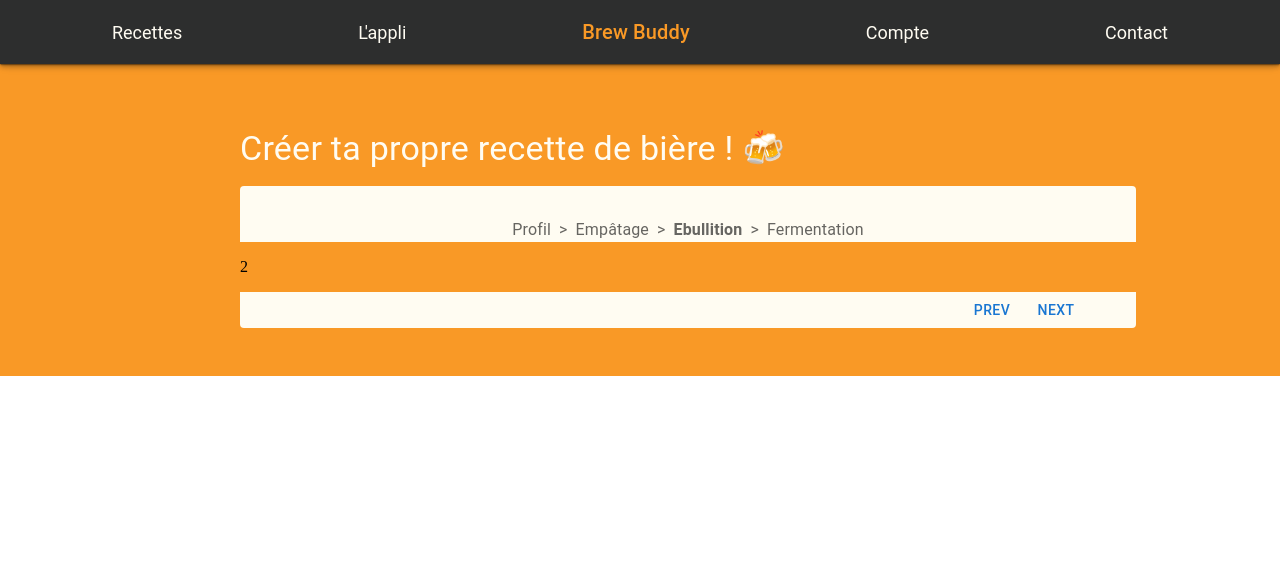
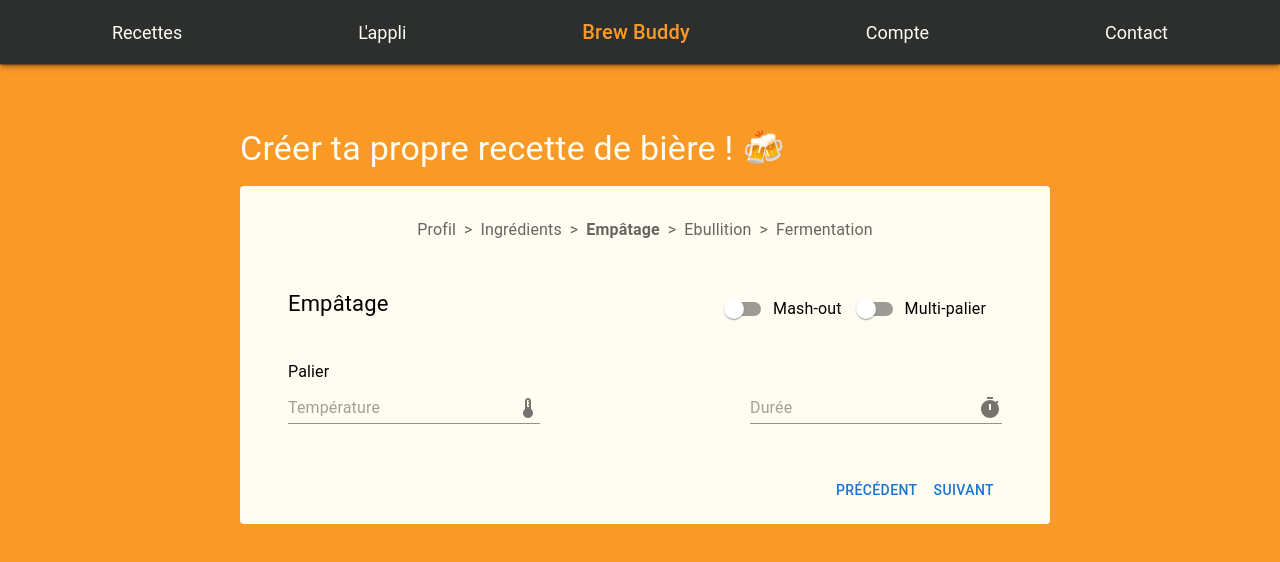
Before and after one commit to Chasmyr/BrewBuddy-Front, a React (Vite) app: page /recipe in a window 1280 px wide. Shown: the top 562 px of the page. Built offline with nearby package versions, Linux system fonts and the light colour scheme.

Commit message:
recipe form

```diff
--- /dev/null
+++ b/src/components/recipeForm/RecipeFormBoiling.tsx
@@ -0,0 +1,36 @@
+import { Box, Typography } from "@mui/material"
+
+const RecipeFormBoiling = () =>{
+
+    return (
+        <Box
+            sx={{
+                display: "flex",
+                justifyContent: "center",
+                alignContent: "center",
+                flexDirection: "column",
+                width: "100%",
+                bgcolor: "#FFFCF2",
+                p: 6
+            }}
+        >
+            <Box
+                sx={{
+                    mb: 2,
+                    width: "100%",
+                    display: "flex",
+                    justifyContent: "space-between"
+                }}
+            >
+                <Typography
+                    variant="h4"
+                    fontSize={22}
+                >
+                    Ebullition
+                </Typography>
+            </Box>
+        </Box>
+    )
+}
+
+export default RecipeFormBoiling
--- a/src/components/recipeForm/RecipeFormIngredient.tsx
+++ b/src/components/recipeForm/RecipeFormIngredient.tsx
@@ -22,7 +22,7 @@
                 flexDirection: "column",
                 width: "100%",
                 bgcolor: "#FFFCF2",
-                px: 6
+                p: 6
             }}
         >
             <Box
--- /dev/null
+++ b/src/components/recipeForm/RecipeFormMashing.tsx
@@ -0,0 +1,101 @@
+import { Box, FormControlLabel, Switch, Typography } from "@mui/material"
+import TempAndDuration from "./TempAndDuration"
+
+type RecipeFormMashingProps = {
+    isMulti: boolean,
+    setIsMulti: React.Dispatch<React.SetStateAction<boolean>>,
+    isMashout: boolean,
+    setIsMashout: React.Dispatch<React.SetStateAction<boolean>>
+}
+
+const RecipeFormMashing: React.FC<RecipeFormMashingProps>  = ({isMulti, setIsMulti, isMashout, setIsMashout}) => {
+
+    const handleChangeSwitchMulti = () => {
+        setIsMulti(!isMulti)
+    }
+
+    const handleChangeSwitchMashout = () => {
+        setIsMashout(!isMashout)
+    }
+
+    return (
+        <Box
+            sx={{
+                display: "flex",
+                justifyContent: "center",
+                alignContent: "center",
+                flexDirection: "column",
+                width: "100%",
+                bgcolor: "#FFFCF2",
+                p: 6
+            }}
+        >
+            <Box
+                sx={{
+                    mb: 2,
+                    width: "100%",
+                    display: "flex",
+                    justifyContent: "space-between"
+                }}
+            >
+                <Typography
+                    variant="h4"
+                    fontSize={22}
+                >
+                    Empâtage
+                </Typography>
+                <Box>
+                    <FormControlLabel
+                        control={
+                            <Switch
+                                checked={isMashout}
+                                onChange={handleChangeSwitchMashout}
+                            />
+                        }
+                        label="Mash-out"
+                    />
+                    <FormControlLabel
+                        control={
+                            <Switch
+                                checked={isMulti}
+                                onChange={handleChangeSwitchMulti}
+                            />
+                        }
+                        label="Multi-palier"
+                    />
+                </Box>
+
+                </Box>
+            <Box
+                sx={{
+                    display: "flex",
+                    justifyContent: "space-between",
+                    alignContent: "center",
+                    flexDirection: "column",
+                    mt:2
+                }}
+            >
+                {isMulti ?
+                        <Box
+                            sx={{
+                                display: "flex",
+                                flexDirection: "column",
+                                width: "100%",
+                                justifyContent: "center",
+                                alignContent: "center",
+                                gap: 2
+                            }}
+                        >
+                            <TempAndDuration title="Palier 1" />
+                            <TempAndDuration title="Palier 2" />
+                            <TempAndDuration title="Palier 3" />
+                        </Box>
+                    :
+                        <TempAndDuration title="Palier" />
+                }
+            </Box>
+        </Box>
+    )
+}
+
+export default RecipeFormMashing
--- a/src/components/recipeForm/RecipeOptions.tsx
+++ b/src/components/recipeForm/RecipeOptions.tsx
@@ -30,6 +30,7 @@
                 width: "100%",
                 bgcolor: "#FFFCF2",
                 px: 6,
+                pb: 2,
                 borderBottomLeftRadius: 4,
                 borderBottomRightRadius: 4
             }}
@@ -38,15 +39,15 @@
                 <Button
                 onClick={handlePrev}
                 >
-                    PREV
+                    Précédent
                 </Button>
             )}
 
-            {currentStep < 3 && (
+            {currentStep < steps.length - 1 && (
                 <Button
                     onClick={handleNext}
                 >
-                    NEXT
+                    Suivant
                 </Button>
             )}
         </Box>
--- /dev/null
+++ b/src/components/recipeForm/TempAndDuration.tsx
@@ -0,0 +1,69 @@
+import { DeviceThermostat, Timer } from "@mui/icons-material"
+import { Box, InputAdornment, TextField, Typography } from "@mui/material"
+
+type TempAndDurationProps = {
+    title: string | null,
+    temperature: number,
+    setTemperature: React.Dispatch<React.SetStateAction<number>>,
+    duration: number,
+    setDuration: React.Dispatch<React.SetStateAction<number>>
+}
+
+const TempAndDuration: React.FC<TempAndDurationProps>  = ({title, temperature, setTemperature, duration, setDuration}) => {
+
+    return (
+        <Box sx={{width: "100%"}}>
+            {title && (
+                <Typography gutterBottom sx={{mb:1}}>
+                    {title}
+                </Typography>
+            )}
+            <Box
+                sx={{
+                    display: "flex",
+                    justifyContent: "space-between",
+                    alignContent: "center"
+                }}
+            >
+                <TextField
+                    placeholder="Température"
+                    type="number"
+                    variant="standard"
+                    slotProps={{
+                        input: {
+                            endAdornment:
+                                <InputAdornment position="end">
+                                    <DeviceThermostat />
+                                </InputAdornment>
+                        }
+                    }}
+                    onKeyDown={(e) => {
+                        if (['e', 'E', '+', '-', '.'].includes(e.key)) {
+                            e.preventDefault()
+                        }
+                    }}
+                />
+                <TextField
+                    placeholder="Durée"
+                    type="number"
+                    variant="standard"
+                    slotProps={{
+                        input: {
+                            endAdornment:
+                                <InputAdornment position="end">
+                                    <Timer />
+                                </InputAdornment>
+                        }
+                    }}
+                    onKeyDown={(e) => {
+                        if (['e', 'E', '+', '-', '.'].includes(e.key)) {
+                            e.preventDefault()
+                        }
+                    }}
+                />
+            </Box>
+        </Box>
+    )
+}
+
+export default TempAndDuration
--- a/src/pages/Recipe.tsx
+++ b/src/pages/Recipe.tsx
@@ -5,12 +5,16 @@
 import RecipeBreadcrumb from "../components/recipeForm/RecipeBreadcrumb"
 import { useState } from "react"
 import RecipeOptions from "../components/recipeForm/RecipeOptions"
+import RecipeFormMashing from "../components/recipeForm/RecipeFormMashing"
+import { recipeSteps } from "../utils/const"
+import RecipeFormBoiling from "../components/recipeForm/RecipeFormBoiling"
 
 
 const RecipePage = () => {
 
     const [currentStep, setCurrentStep] = useState(2)
-    const recipeSteps = ['Profil', 'Empâtage', 'Ebullition', 'Fermentation']
+    const [isMultiMashing, setIsMultiMashing] = useState(false)
+    const [isMashout, setIsMashout] = useState(false)
 
     return (
         <>
@@ -18,10 +22,10 @@
             <Box
                 sx={{
                     width: "100%",
-                    minHeight: "100%",
+                    minHeight: "100vh",
                     display: "flex",
                     alignItems: "center",
-                    justifyContent: "center",
+                    justifyContent: "flex-start",
                     flexDirection: "column",
                     bgcolor: "#F99926",
                 }}
@@ -29,10 +33,15 @@
                 <Box
                     sx={{
                         width: "80%",
-                        maxWidth: "800px",
+                        maxWidth: "800px"
+                    }}
+                >
+                    <Box
+                        sx={{
                             mb: 2,
                             mt: 16,
-                        color: '#FFFCF2'
+                            color: '#FFFCF2',
+                            width: "714px"
                         }}
                     >
                         <Typography variant="h4">
@@ -41,37 +50,28 @@
                     </Box>
                     <Box
                         sx={{
-                        width: "80%",
-                        maxWidth: "800px",
-                        mb: 6
+                            width: "714px",
+                            mb: 6,
                         }}
                     >
                         <RecipeBreadcrumb currentStep={currentStep} setCurrentStep={setCurrentStep} steps={recipeSteps}/>
                         {currentStep === 0 && (
-                        <>
                             <RecipeFormBase />
-                            <RecipeFormIngredient />
-                        </>
                         )}
 
                         {currentStep === 1 && (
-                        <p>
-                            1
-                        </p>
+                            <RecipeFormIngredient />
                         )}
 
                         {currentStep === 2 && (
-                        <p>
-                            2
-                        </p>
+                            <RecipeFormMashing isMulti={isMultiMashing} setIsMulti={setIsMultiMashing} isMashout={isMashout} setIsMashout={setIsMashout} />
                         )}
 
                         {currentStep === 3 && (
-                        <p>
-                            3
-                        </p>
+                            <RecipeFormBoiling />
                         )}
                         <RecipeOptions currentStep={currentStep} setCurrentStep={setCurrentStep} steps={recipeSteps} />
+                    </Box>
                 </Box>
             </Box>
         </>
--- a/src/utils/const.ts
+++ b/src/utils/const.ts
@@ -1,6 +1,8 @@
 import { IngredientType } from "../type/ingredient"
 
 export const beerStyles = ["Pils", "IPA", "NEIPA", "Pale Ale", "Stout", "Porter"]
+
+export const recipeSteps = ['Profil', 'Ingrédients', 'Empâtage', 'Ebullition', 'Fermentation']
 
 export const ingrEx: IngredientType[] = [
     {
```
Also changed, not shown: src/components/recipeForm/IngredientCard.tsx (added, +12 -0 lines). Lines whose indentation alone changed are shown as unchanged.
